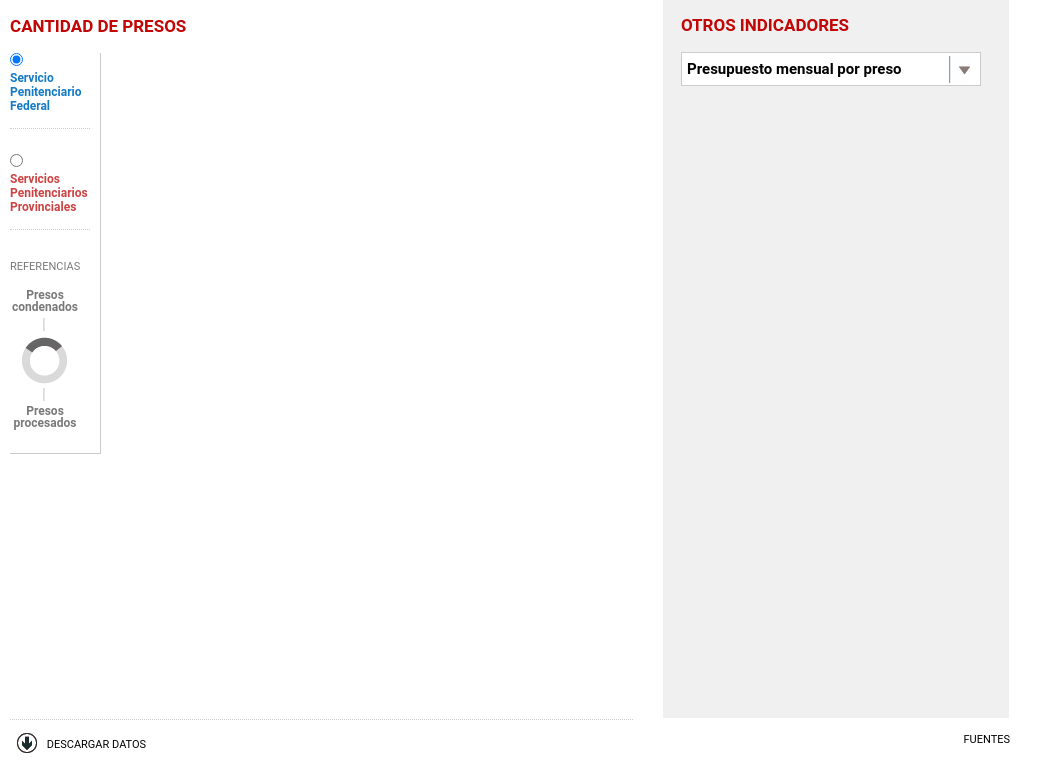
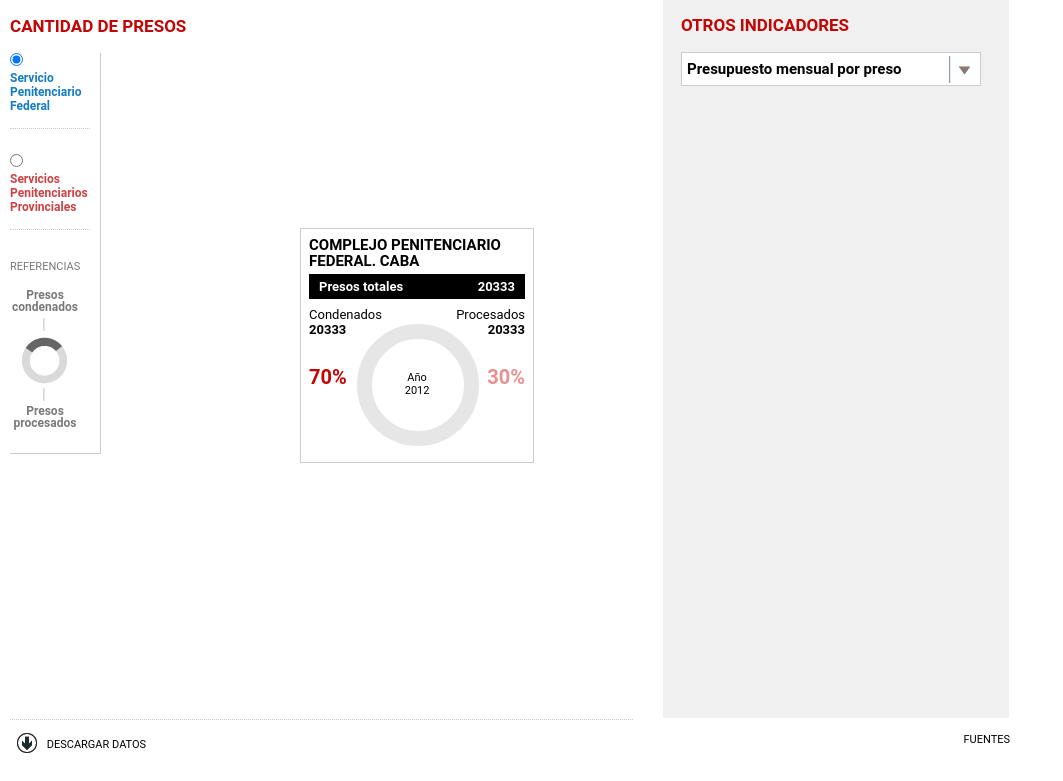
Before and after one commit to ClarinData/ServicioPenitenciario, a plain HTML site: page index.html in a window 1280 px wide. Shown: the part 72-853 px from the top of the page, without its empty margins (0-1063 px from the left). Drawn offline with Linux system fonts and the light colour scheme.

Commit message:
Estilos tooltip

```diff
--- a/css/style.css
+++ b/css/style.css
@@ -218,3 +218,95 @@ input {
 /*input:checked  {
 	margin:30px 0px 3px 0px;
 }*/
+
+
+/*ESTILOS TOOLTIP*/
+
+#tooltip {
+	/*para borrar*/
+	position:absolute;
+	top:300px;
+	left:300px;
+
+	font-family: "Roboto";
+	width: 216px;
+	border: 1px #CCCCCC solid;
+	background: #ffffff;
+	padding:8px;
+}
+
+#tooltipContainer {
+	width:216px;
+	height: 180px;
+}
+
+h4 {
+	text-transform:uppercase;
+	font-size:15px;
+	line-height:16px;
+	margin:0px;
+	}
+
+#presosTotales {
+	font-size: 13px;
+	font-weight:bold;
+	margin-top:5px;
+	padding:5px 10px 5px 10px;
+	color:#FFFFFF;
+	background:#000000;
+}
+
+#presosTotales span{
+	float:right;
+}
+
+.presosDetalle {
+	margin-top: 8px;
+	font-size: 13px;
+
+}
+
+.presosDetalle span {
+	font-weight:bold;
+}
+
+#procesados{
+	text-align:right;
+	float:right;
+}
+
+#condenados {
+	float:left;
+}
+
+#condenadosPorcentaje {
+	line-height:400%;
+	font-size: 20px;
+	color:#C20505;
+}
+
+#procesadosPorcentaje {
+	line-height:400%;
+	font-size: 20px;
+	color:#E79191;
+}
+
+#torta {
+	width: 92px;
+	height: 92px;
+	border:#e6e6e6 15px solid;
+	background:#FFFFFF;
+	-webkit-border-radius: 1000px;
+	-moz-border-radius: 1000px;
+	border-radius: 1000px;
+	position:relative;
+	left:22%;
+	top:25px;
+}
+
+#ano {
+	position: relative;
+	top:35%;
+	right:32%;
+	text-align:center;
+}
--- a/index.html
+++ b/index.html
@@ -19,6 +19,18 @@
 		<!-- <article id="referencias">
 			<h3>Presos por penal</h3>
 		</article> -->
+		<div id="tooltip">
+			<h4>Complejo penitenciario federal. CABA</h4>
+			<div id="tooltipContainer">
+			<p id="presosTotales">Presos totales<span>20333</span></p>
+			<p class="presosDetalle" id="condenados">Condenados<br /><span>20333</span><br /><span id="condenadosPorcentaje">70%</span></p>
+			<p class="presosDetalle" id="procesados">Procesados<br /><span>20333</span><br /><span id="procesadosPorcentaje">30%</span></p>
+			<div id="torta">
+				<p id="ano">Año 2012</p>
+			</div>
+			</div>
+
+		</div>
 
 		<article id="mapa">
 			<h3>Cantidad de presos</h3>
@@ -61,6 +73,8 @@
 			</div>
 
 		</article>
+
+
 	</section>
 
 
@@ -71,4 +85,4 @@
 
 
 	</body>
-	</html>
+</html>
```
